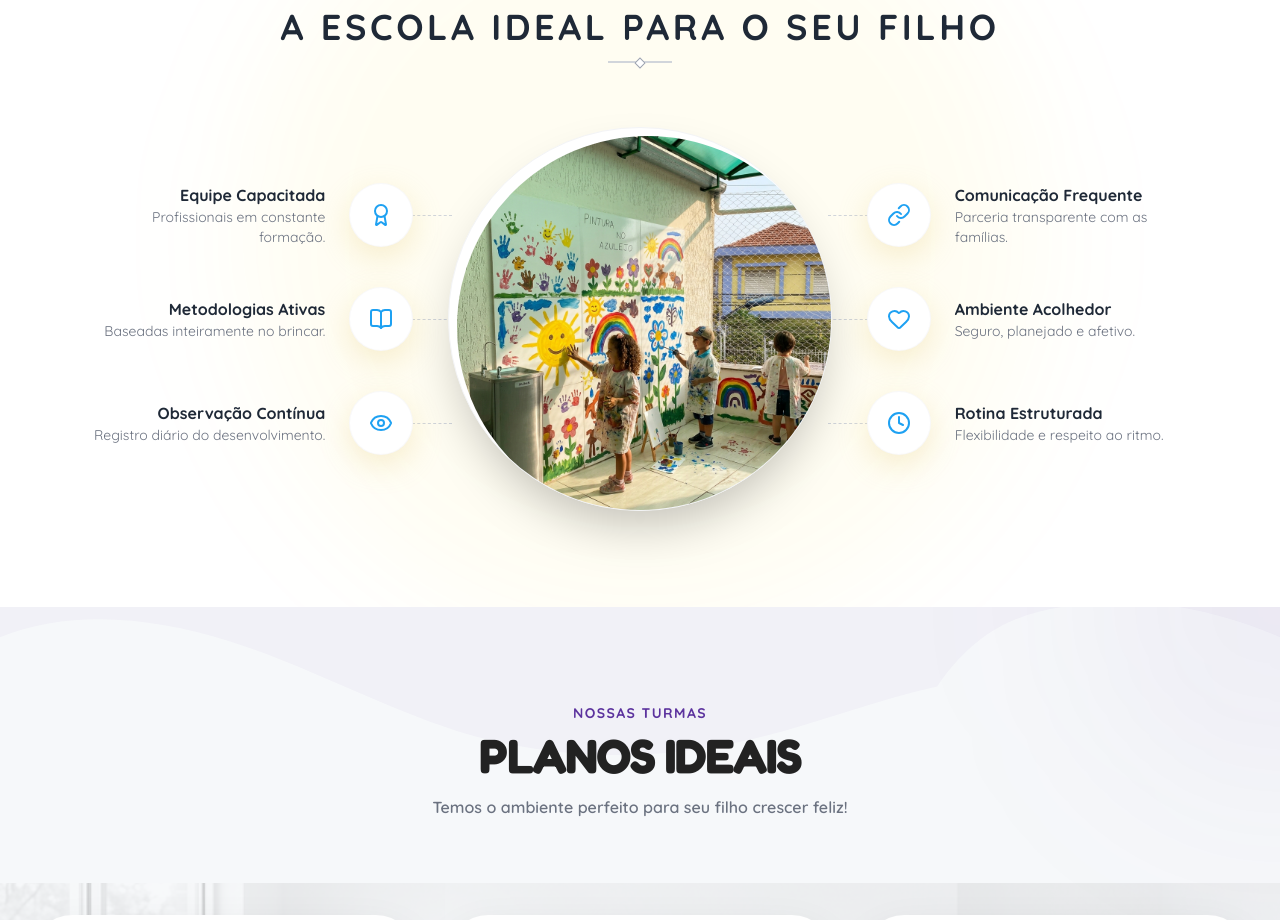
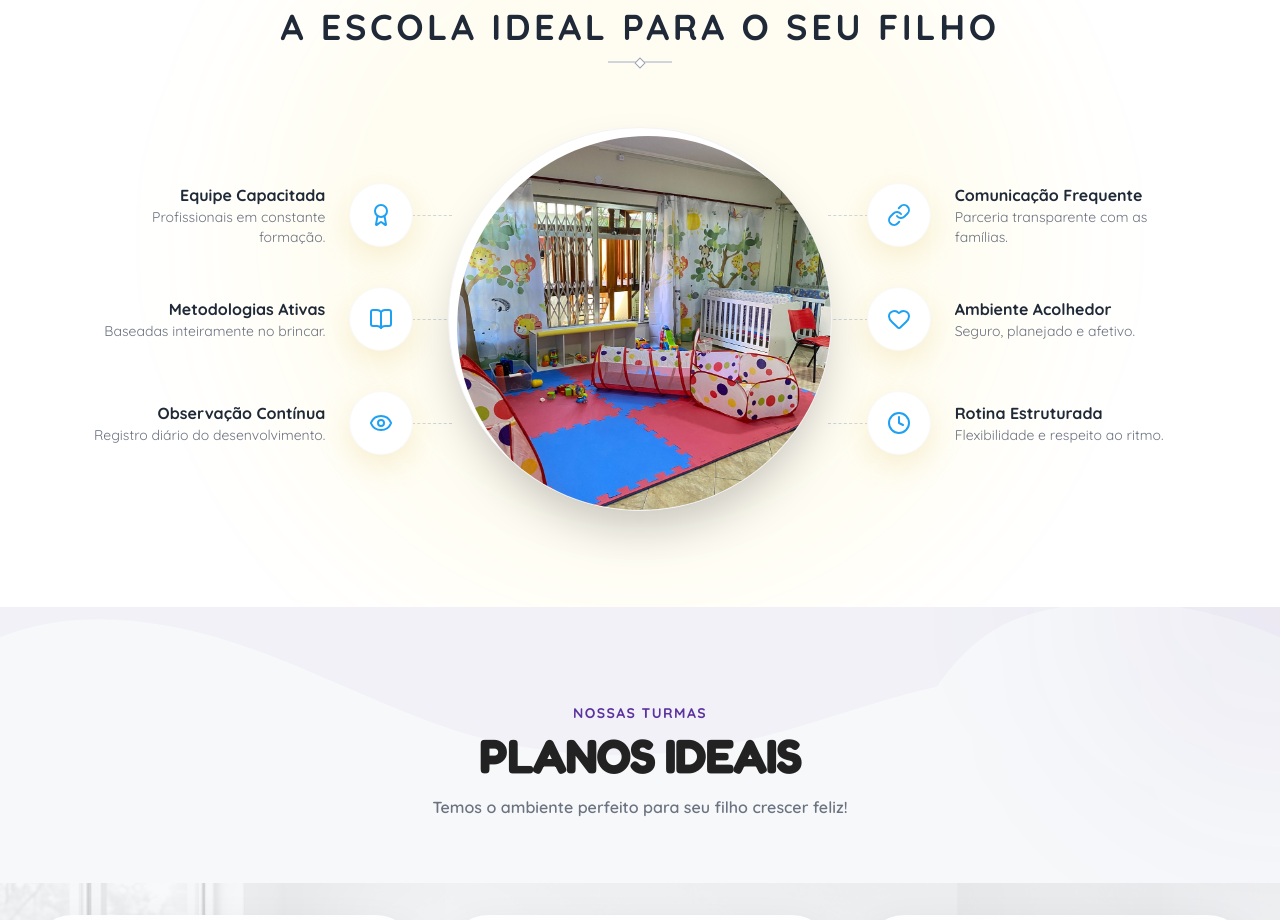
Before and after one commit to FerisReptilium/boomi-kids, a React (Vite) app: page / in a window 1280 px wide. Shown: the part 3021-3941 px from the top of the page. Built offline with nearby package versions, Linux system fonts and the light colour scheme.

Commit message:
Update OrbitServices component visuals and icons
Updated the image source and alt text for the main visual. Changed the icon for 'Observação Contínua' to 'Eye'.

```diff
--- a/src/components/OrbitServices.jsx
+++ b/src/components/OrbitServices.jsx
@@ -6,7 +6,7 @@ const OrbitServices = () => {
   const leftServices = [
     { title: "Equipe Capacitada", desc: "Profissionais em constante formação.", icon: <Award size={24} /> },
     { title: "Metodologias Ativas", desc: "Baseadas inteiramente no brincar.", icon: <BookOpen size={24} /> },
-    { title: "Observação Contínua", desc: "Registro diário do desenvolvimento.", icon: <Eye size={24} /> } // Mudou de Bus para Eye
+    { title: "Observação Contínua", desc: "Registro diário do desenvolvimento.", icon: <Eye size={24} /> }
   ];
 
   const rightServices = [
@@ -62,16 +62,14 @@ const OrbitServices = () => {
                   <p className="text-sm text-gray-500">{service.desc}</p>
                 </div>
                 <div className="order-1 lg:order-2 w-16 h-16 shrink-0 bg-white border border-gray-100/50 rounded-full flex items-center justify-center shadow-[0_10px_30px_rgba(229,201,116,0.3)] group-hover:shadow-[0_15px_40px_rgba(229,201,116,0.5)] group-hover:scale-110 transition-all relative">
-                  {/* Linha conectora desktop */}
                   <div className="hidden lg:block absolute right-[-40px] top-1/2 w-[40px] border-t border-dashed border-gray-300 -z-10"></div>
-                  {/* Clonagem do ícone para adicionar classes de cor independentes do lucide padrão */}
                   {React.cloneElement(service.icon, { className: "text-brand-blue group-hover:text-brand-yellow font-bold transition-colors" })}
                 </div>
               </motion.div>
             ))}
           </div>
 
-          {/* Centro (Círculo Principal) */}
+          {/* Centro (Círculo Principal) - COM A FOTO CORRETA DO BERÇÁRIO */}
           <motion.div
             initial={{ scale: 0.8, opacity: 0 }}
             whileInView={{ scale: 1, opacity: 1 }}
@@ -82,8 +80,8 @@ const OrbitServices = () => {
             <div className="w-72 h-72 md:w-96 md:h-96 rounded-full p-4 bg-white shadow-2xl relative border border-gray-100 flex items-center justify-center group overflow-hidden">
                <div className="w-full h-full rounded-full overflow-hidden absolute inset-2 bg-gray-100">
                  <img
-                    src="/child_exploring_1774845003646.png"
-                    alt="Crianças aprendendo e brincando juntas"
+                    src="/gallery_bercario.png"
+                    alt="Berçário e Acolhimento"
                     className="w-full h-full object-cover group-hover:scale-110 transition-transform duration-1000"
                   />
                </div>
@@ -102,7 +100,6 @@ const OrbitServices = () => {
                 className="flex flex-col lg:flex-row items-center gap-6 max-w-xs group cursor-default"
               >
                 <div className="w-16 h-16 shrink-0 bg-white border border-gray-100/50 rounded-full flex items-center justify-center shadow-[0_10px_30px_rgba(229,201,116,0.3)] group-hover:shadow-[0_15px_40px_rgba(229,201,116,0.5)] group-hover:scale-110 transition-all relative">
-                  {/* Linha conectora desktop */}
                   <div className="hidden lg:block absolute left-[-40px] top-1/2 w-[40px] border-t border-dashed border-gray-300 -z-10"></div>
                   {React.cloneElement(service.icon, { className: "text-brand-blue group-hover:text-brand-yellow font-bold transition-colors" })}
                 </div>
```
